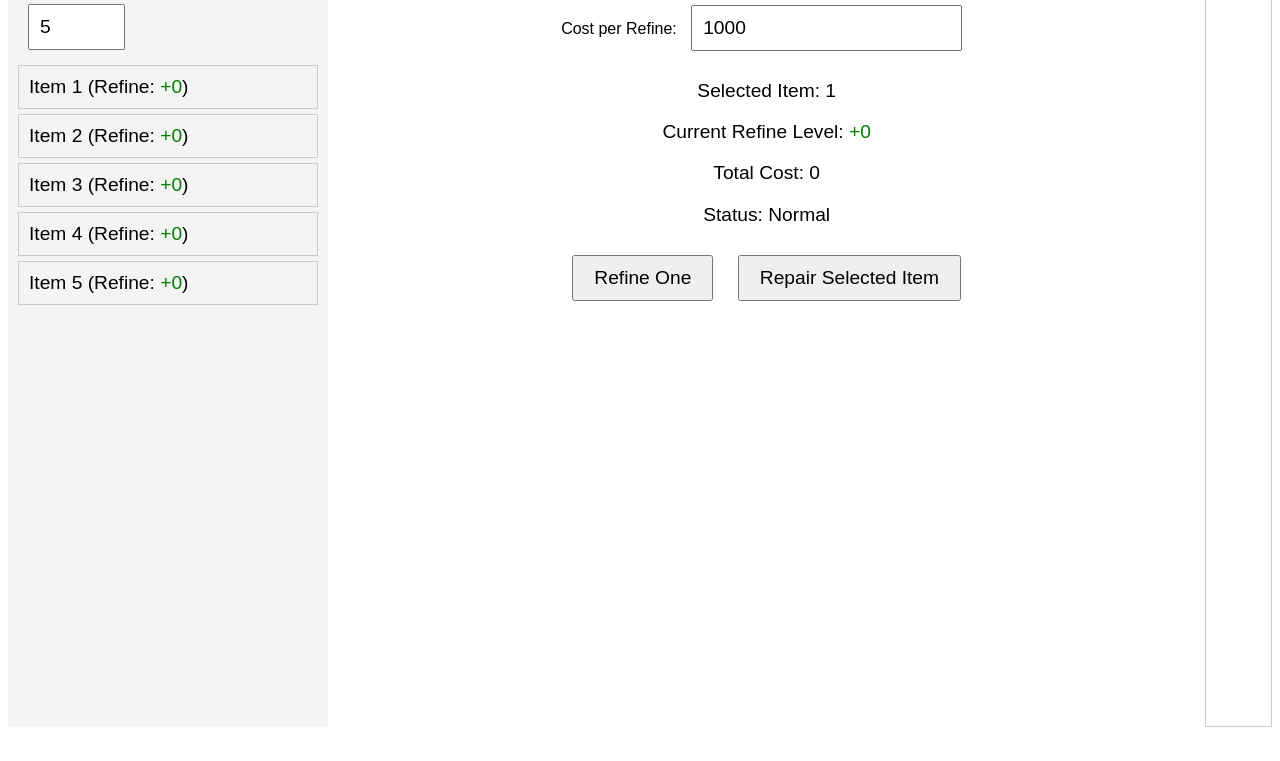
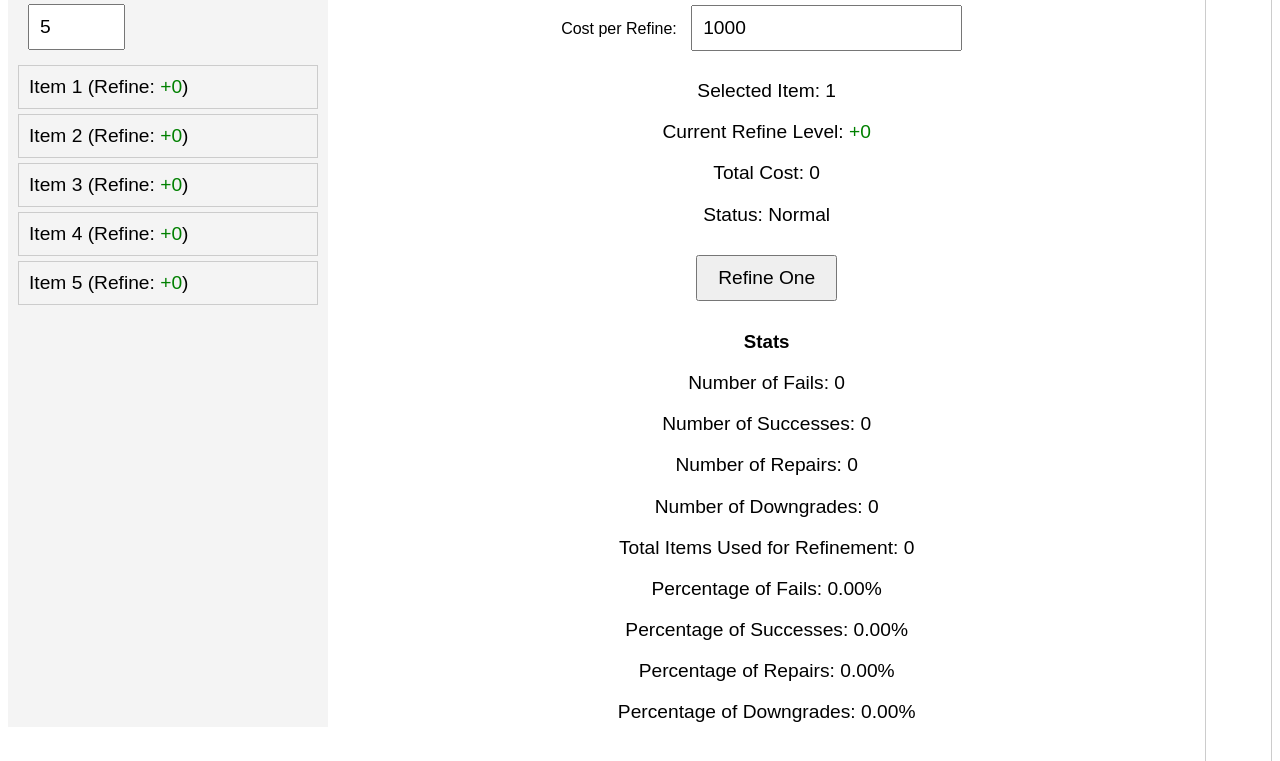
Before and after one commit to publiclass1/refine-simulator, a plain HTML site: page index.html in a window 1280 px wide. Shown: the part 101-862 px from the top of the page. Before the commit the page ends 836 px from the top, so only its background shows below. Drawn offline with Linux system fonts and the light colour scheme.

Commit message:
Update index.html

```diff
--- a/index.html
+++ b/index.html
@@ -107,9 +107,21 @@
         <p id="currentLevel">Current Refine Level: <span class="success">+0</span></p>
         <p id="totalCost">Total Cost: 0</p>
         <p id="status">Status: Normal</p>
-        <button onclick="refineOne()">Refine One</button>
-        <button onclick="repairSelectedItem()">Repair Selected Item</button>
+        <button id="refineButton" onclick="refineOne()">Refine One</button>
+        <button id="repairButton" onclick="repairSelectedItem()" style="display: none;">Repair Selected Item</button>
         <div id="results"></div>
+        <div id="stats">
+            <h3>Stats</h3>
+            <p>Number of Fails: <span id="failCount">0</span></p>
+            <p>Number of Successes: <span id="successCount">0</span></p>
+            <p>Number of Repairs: <span id="repairCount">0</span></p>
+            <p>Number of Downgrades: <span id="downgradeCount">0</span></p>
+            <p>Total Items Used for Refinement: <span id="totalItemsUsed">0</span></p>
+            <p>Percentage of Fails: <span id="failPercentage">0%</span></p>
+            <p>Percentage of Successes: <span id="successPercentage">0%</span></p>
+            <p>Percentage of Repairs: <span id="repairPercentage">0%</span></p>
+            <p>Percentage of Downgrades: <span id="downgradePercentage">0%</span></p>
+        </div>
     </div>
     <div id="logs">
         <h3>Logs</h3>
@@ -122,6 +134,11 @@
         let items = [];
         let selectedItem = null;
         let itemCount = parseInt(document.getElementById('numRefine').value);
+        let failCount = 0;
+        let successCount = 0;
+        let repairCount = 0;
+        let downgradeCount = 0;
+        let totalItemsUsed = 0;
 
         function setItemCount() {
             itemCount = parseInt(document.getElementById('numRefine').value);
@@ -147,6 +164,11 @@
 
         function switchItem(id) {
             selectedItem = id;
+            failCount = 0;
+            successCount = 0;
+            repairCount = 0;
+            downgradeCount = 0;
+            totalItemsUsed = 0;
             updateUI();
         }
 
@@ -156,9 +178,12 @@
                 document.getElementById('currentLevel').innerHTML = `Current Refine Level: <span class='${item.isBroken ? "broken" : "success"}'>+${item.refineLevel}</span>`;
                 document.getElementById('status').innerText = item.isBroken ? "Status: Broken (Repair needed)" : "Status: Normal";
                 document.getElementById('selectedItem').innerText = selectedItem;
+                document.getElementById('refineButton').style.display = item.isBroken ? 'none' : 'inline-block';
+                document.getElementById('repairButton').style.display = item.isBroken ? 'inline-block' : 'none';
             }
             document.getElementById('totalCost').innerText = `Total Cost: ${totalCost}`;
             populateItemList();
+            updateStats();
         }
 
         function logAction(action, className) {
@@ -186,16 +211,20 @@
             let successRate = item.refineLevel < 4 ? 1.0 : item.refineLevel < 6 ? 0.5 : 0.4;
             let success = Math.random() < successRate;
             totalCost += costPerRefine;
+            totalItemsUsed++;
 
             if (success) {
                 item.refineLevel++;
+                successCount++;
                 logAction(`Item ${item.id} refined to +${item.refineLevel}`, 'success');
             } else {
+                failCount++;
                 item.refineLevel = Math.max(item.refineLevel - 1, 0);
                 if ((item.refineLevel >= 4 && item.refineLevel <= 9 && Math.random() < 0.5) || item.refineLevel >= 10) {
                     item.isBroken = true;
                     logAction(`Item ${item.id} broke during refinement`, 'broken');
                 } else {
+                    downgradeCount++;
                     logAction(`Item ${item.id} refinement failed`, 'fail');
                 }
             }
@@ -211,7 +240,27 @@
             }
 
             itemToRepair.isBroken = false;
+            repairCount++;
+            logAction(`Item ${itemToRepair.id} repaired`, 'success');
             updateUI();
+        }
+
+        function updateStats() {
+            document.getElementById('failCount').innerText = failCount;
+            document.getElementById('successCount').innerText = successCount;
+            document.getElementById('repairCount').innerText = repairCount;
+            document.getElementById('downgradeCount').innerText = downgradeCount;
+            document.getElementById('totalItemsUsed').innerText = totalItemsUsed;
+
+            let failPercentage = (failCount / totalItemsUsed) * 100 || 0;
+            let successPercentage = (successCount / totalItemsUsed) * 100 || 0;
+            let repairPercentage = (repairCount / totalItemsUsed) * 100 || 0;
+            let downgradePercentage = (downgradeCount / totalItemsUsed) * 100 || 0;
+
+            document.getElementById('failPercentage').innerText = `${failPercentage.toFixed(2)}%`;
+            document.getElementById('successPercentage').innerText = `${successPercentage.toFixed(2)}%`;
+            document.getElementById('repairPercentage').innerText = `${repairPercentage.toFixed(2)}%`;
+            document.getElementById('downgradePercentage').innerText = `${downgradePercentage.toFixed(2)}%`;
         }
 
         setItemCount();
```
